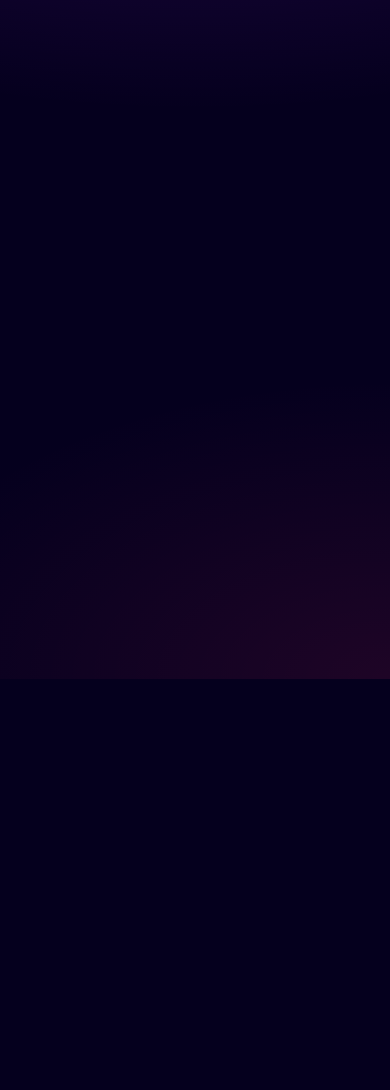
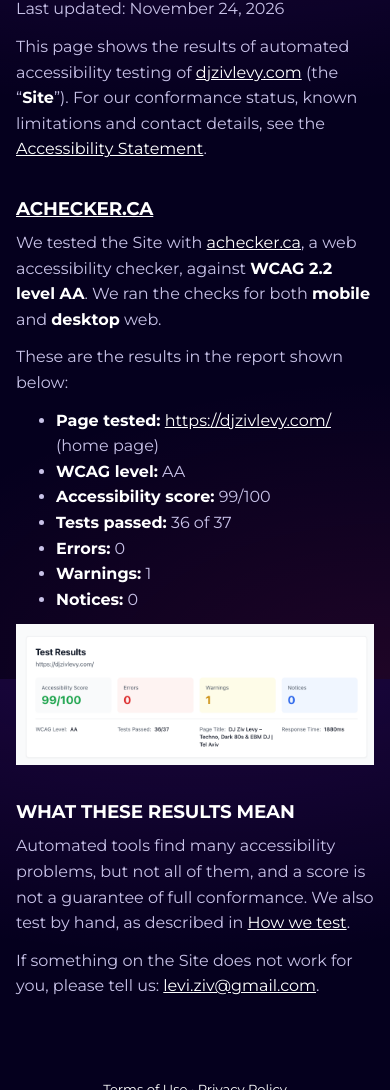
Before and after one commit to zivl/djzivlevy, an Astro site: page /accessibility-test-results in a window 390 px wide. Before the commit this address had no page. Shown: the part 165-1255 px from the top of the page. Before the commit the page ends 844 px from the top, so only its background shows below. Built offline with nearby package versions, Linux system fonts and the light colour scheme; Astro itself is replaced by a stand-in of ours; some packages are replaced by stand-ins of ours.

Commit message:
Add accessibility test results page
Publish the achecker.ca results (WCAG 2.2 AA, mobile and desktop) at
/accessibility-test-results and link it from the accessibility statement.

Co-Authored-By: Claude Opus 5.5 <noreply@anthropic.com>

```diff
--- /dev/null
+++ b/ACCESSIBILITY_TEST_RESULTS.md
@@ -0,0 +1,27 @@
+# ACCESSIBILITY TEST RESULTS
+
+Last updated: November 24, 2026
+
+This page shows the results of automated accessibility testing of [djzivlevy.com](https://djzivlevy.com) (the "**Site**"). For our conformance status, known limitations and contact details, see the [Accessibility Statement](https://djzivlevy.com/accessibility).
+
+## ACHECKER.CA
+
+We tested the Site with [achecker.ca](https://achecker.ca/), a web accessibility checker, against **WCAG 2.2 level AA**. We ran the checks for both **mobile** and **desktop** web.
+
+These are the results in the report shown below:
+
+- **Page tested:** [https://djzivlevy.com/](https://djzivlevy.com/) (home page)
+- **WCAG level:** AA
+- **Accessibility score:** 99/100
+- **Tests passed:** 36 of 37
+- **Errors:** 0
+- **Warnings:** 1
+- **Notices:** 0
+
+![Screenshot of the achecker.ca test results for https://djzivlevy.com/: accessibility score 99 out of 100, 0 errors, 1 warning, 0 notices, WCAG level AA, 36 of 37 tests passed.](./src/assets/accessibility/achecker-results.png)
+
+## WHAT THESE RESULTS MEAN
+
+Automated tools find many accessibility problems, but not all of them, and a score is not a guarantee of full conformance. We also test by hand, as described in [How we test](https://djzivlevy.com/accessibility#4-how-we-test).
+
+If something on the Site does not work for you, please tell us: [levi.ziv@gmail.com](mailto:levi.ziv@gmail.com).
--- a/middleware.ts
+++ b/middleware.ts
@@ -5,7 +5,7 @@
 import { next, rewrite } from '@vercel/functions';
 
 export const config = {
-  matcher: ['/', '/epk', '/terms', '/privacy', '/accessibility', '/(de|fr|es|pt)', '/(de|fr|es|pt)/epk'],
+  matcher: ['/', '/epk', '/terms', '/privacy', '/accessibility', '/accessibility-test-results', '/(de|fr|es|pt)', '/(de|fr|es|pt)/epk'],
 };
 
 export function markdownPathFor(pathname: string): string {
--- a/src/lib/markdown.ts
+++ b/src/lib/markdown.ts
@@ -210,6 +210,7 @@ export function llmsTxt(): string {
     `- [Terms of Use](${absoluteUrl('/terms.md')})`,
     `- [Privacy Policy](${absoluteUrl('/privacy.md')})`,
     `- [Accessibility Statement](${absoluteUrl('/accessibility.md')})`,
+    `- [Accessibility Test Results](${absoluteUrl('/accessibility-test-results.md')})`,
     '',
   );
 }
--- /dev/null
+++ b/src/pages/accessibility-test-results.astro
@@ -0,0 +1,12 @@
+---
+import { Content } from '../../ACCESSIBILITY_TEST_RESULTS.md';
+import Prose from '../layouts/Prose.astro';
+---
+
+<Prose
+  path="/accessibility-test-results"
+  title="Accessibility Test Results"
+  description="Automated accessibility test results for djzivlevy.com, the official website of DJ Ziv Levy: achecker.ca checks against WCAG 2.2 level AA on mobile and desktop."
+>
+  <Content />
+</Prose>
```
Also changed, not shown: ACCESSIBILITY_STATEMENT.md (+7 -3 lines), src/pages/accessibility-test-results.md.ts (added, +9 -0 lines), README.md, src/assets/accessibility/achecker-results.png (added).
